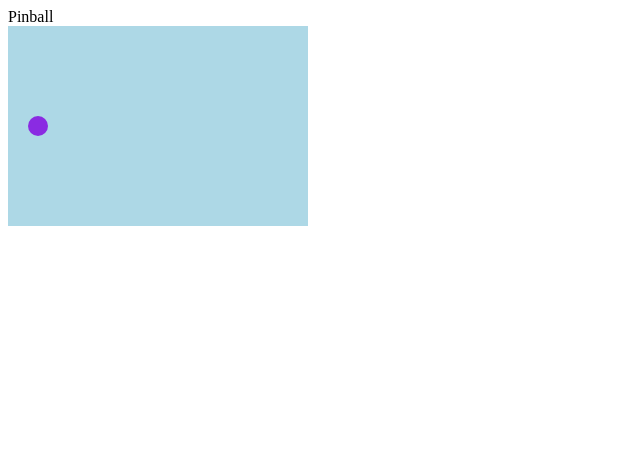
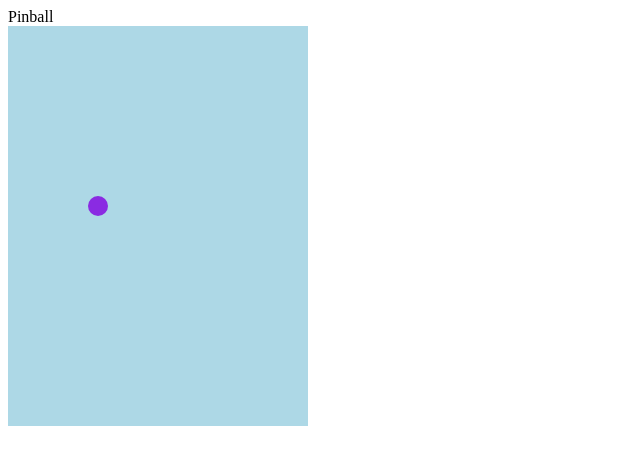
Before and after one commit to CrosscutCobra/Pinball, a plain HTML site: page index.html in a window 1280 px wide. Shown: the whole page, without its empty margins (0-640 px from the left). Drawn offline with Linux system fonts and the light colour scheme.

Commit message:
Implemented Y velocity

```diff
--- a/index.html
+++ b/index.html
@@ -5,7 +5,7 @@
         .stage {
             background-color: lightblue;
             width: 300px;
-            height: 200px;
+            height: 400px;
         }
 
         .ball {
@@ -31,35 +31,39 @@
     <script>
         const stage = document.getElementsByClassName("stage")[0];
         const stageWidth = stage.computedStyleMap().get("width").value;
+        const stageHeight = stage.computedStyleMap().get("height").value;
+
         const ball = document.getElementsByClassName("ball")[0];
         const ballWidth = ball.computedStyleMap().get("width").value;
-        let step = 5;
+        const ballHeight = ball.computedStyleMap().get("height").value;
 
+        let xVelocity = 5;
+        let yVelocity = 5;
+
+        const render = (x, y) => {
+            ball.style.setProperty("left", `${x}px`);
+            ball.style.setProperty("top", `${y}px`);
+        };
 
         const move = () => {
-            let ballleft = ball.computedStyleMap().get("left").value;
+            const currentX = ball.computedStyleMap().get("left").value;
+            const currentY = ball.computedStyleMap().get("top").value;
 
-            let newballleft = ballleft + step;
+            const newX = currentX + xVelocity;
+            const newY = currentY + yVelocity;
 
-            if(newballleft>= stageWidth - ballWidth) {
-                step = step*-1;
+            if (newX >= stageWidth - ballWidth || newX <= 0) {
+                xVelocity *= -1;
             }
 
-            if(newballleft <= 0) {
-                step = step*-1;
+            if (newY >= stageHeight - ballHeight || newY <= 0) {
+                yVelocity *= -1;
             }
 
+            render(newX, newY);
+        };
 
-            ball.style.setProperty("left", `${newballleft}px`);
-        }
-
-        setInterval(move, 25);
-
-
-
-
-
-
+        setInterval(move, 50);
 
     </script>
 
```
